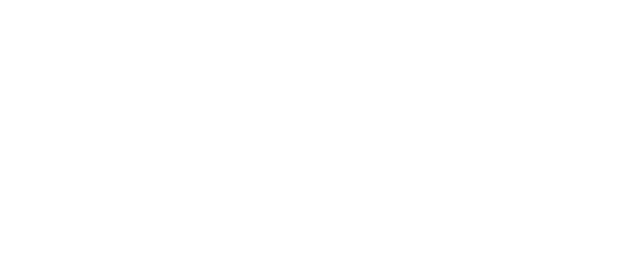
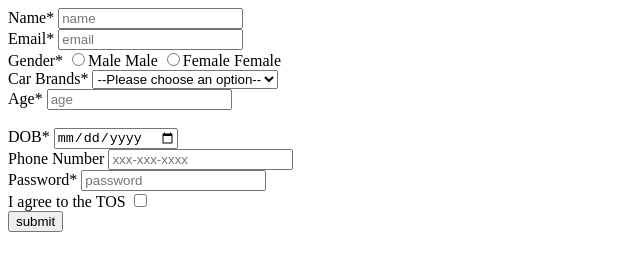
Before and after one commit to acciojob/signup-form-car-Ashwinirani1433, a website: page main.html in a window 1280 px wide. Shown: the whole page, without its empty margins (0-640 px from the left). Drawn offline with Linux system fonts and the light colour scheme.

Commit message:
created a submission

```diff
--- a/main.html
+++ b/main.html
@@ -8,6 +8,45 @@
 
 <body>
 	<!-- the entire body must be written by student -->
+	<form method="post">
+		<label for="name">Name*</label>
+		<input type="text" id="name" placeholder="name" required><br>
+
+		<label for="email">Email*</label>
+		<input type="email" placeholder="email" required><br>
+
+		<label for="gender">Gender*</label>
+		<input type="radio" name="gender" id="gender_m" required>Male
+		<label for="gender_m">Male</label>
+		<input type="radio" name="gender" id="gender_f" required>Female
+        <label for="gender_f">Female</label><br>
+
+		<label for="cars">Car Brands*</label>
+          <select name="" id="cars" required>
+			  <option value="" disabled selected>--Please choose an option--</option>
+			  <option value="bmw">BMW</option>
+			  <option value="audi">Audi</option>
+			  <option value="Mercedez">Mercedez</option>
+		  </select><br>
+
+		<label for="age">Age*</label>
+		<input type="number" id="age" placeholder="age" required><br>
+         <br>
+		<label for="dob">DOB*</label>
+		<input type="date" id="dob" required><br>
+
+		<label for="number">Phone Number</label>
+		<input type="tel" id="tel" name="Name" placeholder="xxx-xxx-xxxx">
+          <br>
+		<label for="password">Password*</label>
+		<input type="password" name="password" id="password" placeholder="password" required>
+<br>
+		<label for="tos"> I agree to the TOS</label>
+		<input type="checkbox" name="Name" id="tos" required>
+<br>
+		<input type="submit" value="submit">
+
+	</form>
     <script type="text/javascript" src="./script.js">
 </script>
 
```
